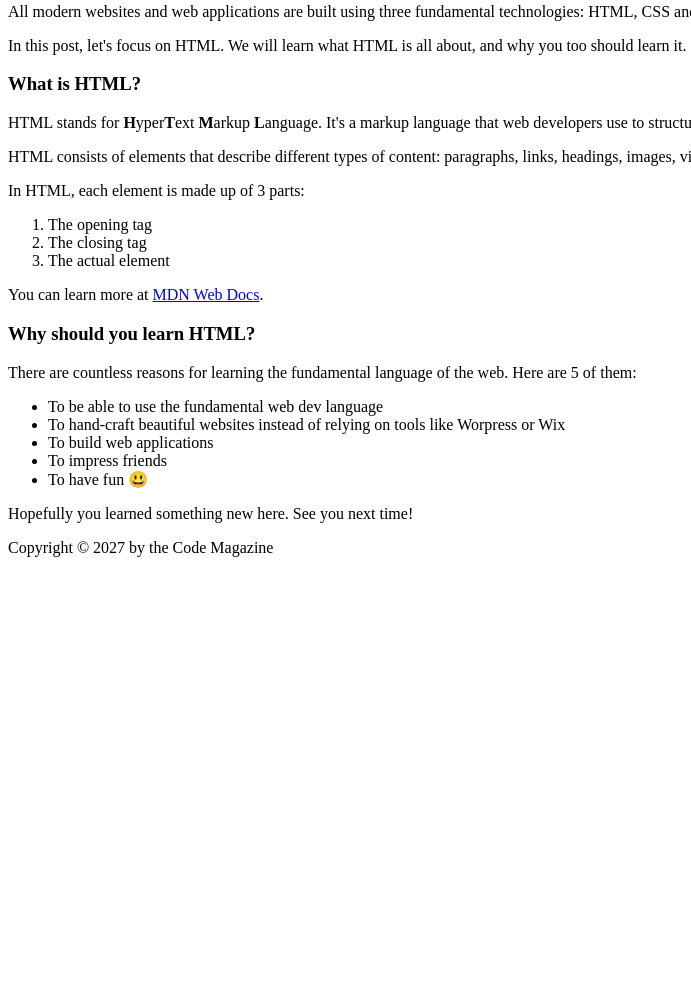
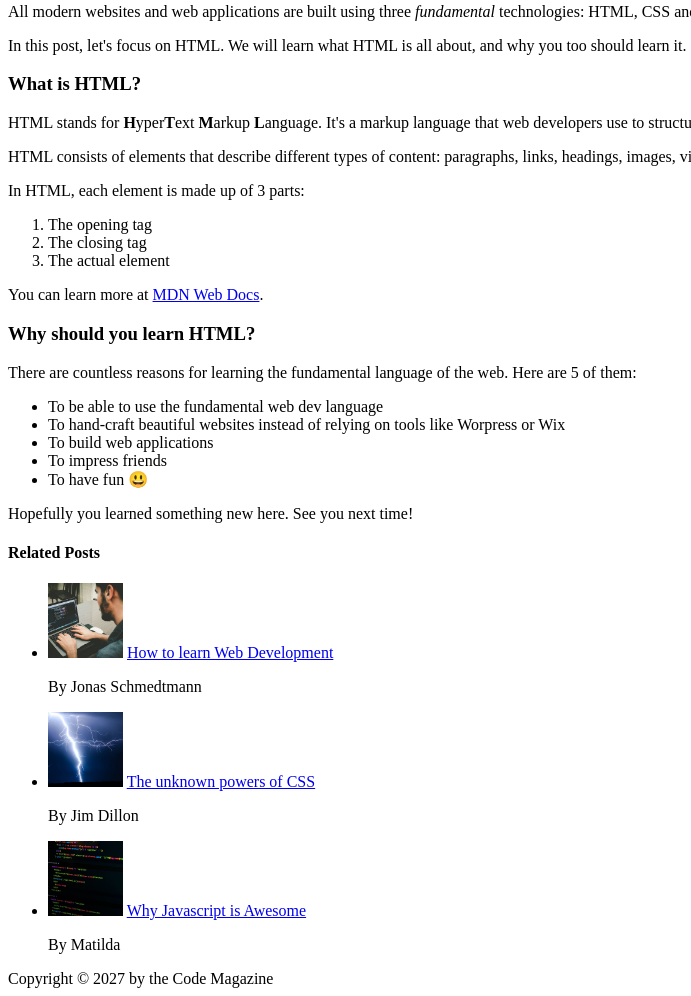
Before and after one commit to Carlinbhert-Toralba/Basic-Webpage, a plain HTML site: page index.html in a window 1280 px wide. Shown: the part 487-1483 px from the top of the page, without its empty margins (0-691 px from the left). Before the commit the page ends 1052 px from the top, so only its background shows below. Drawn offline with Linux system fonts and the light colour scheme.

Commit message:
added a related post section

```diff
--- a/index.html
+++ b/index.html
@@ -43,8 +43,8 @@
 
       <p>
         All modern websites and web applications are built using three
-        fundamental technologies: HTML, CSS and JavaScript. These are the
-        languages of the web.
+        <em>fundamental</em> technologies: HTML, CSS and JavaScript. These are
+        the languages of the web.
       </p>
 
       <p>
@@ -104,6 +104,45 @@
       <p>Hopefully you learned something new here. See you next time!</p>
     </article>
 
+    <!-- Related Section -->
+    <aside>
+      <h4>Related Posts</h4>
+
+      <ul>
+        <li>
+          <img
+            src="./images/related-1.jpg"
+            alt="Image of man typing code into laptop"
+            width="75"
+            height="75"
+          />
+          <a href="#" target="_blank">How to learn Web Development</a>
+          <p>By Jonas Schmedtmann</p>
+        </li>
+        <li>
+          <img
+            src="./images/related-2.jpg"
+            alt="Image of lightning"
+            width="75"
+            height="75"
+          />
+          <a href="#" target="_blank">The unknown powers of CSS</a>
+          <p>By Jim Dillon</p>
+        </li>
+        <li>
+          <img
+            src="./images/related-3.jpg"
+            alt="Image of Javscript code"
+            width="75"
+            height="75"
+          />
+          <a href="#" target="_blank">Why Javascript is Awesome</a>
+          <p>By Matilda</p>
+        </li>
+      </ul>
+    </aside>
+
+    <!-- Footer Section -->
     <footer>Copyright &copy; 2027 by the Code Magazine</footer>
   </body>
 </html>
```
